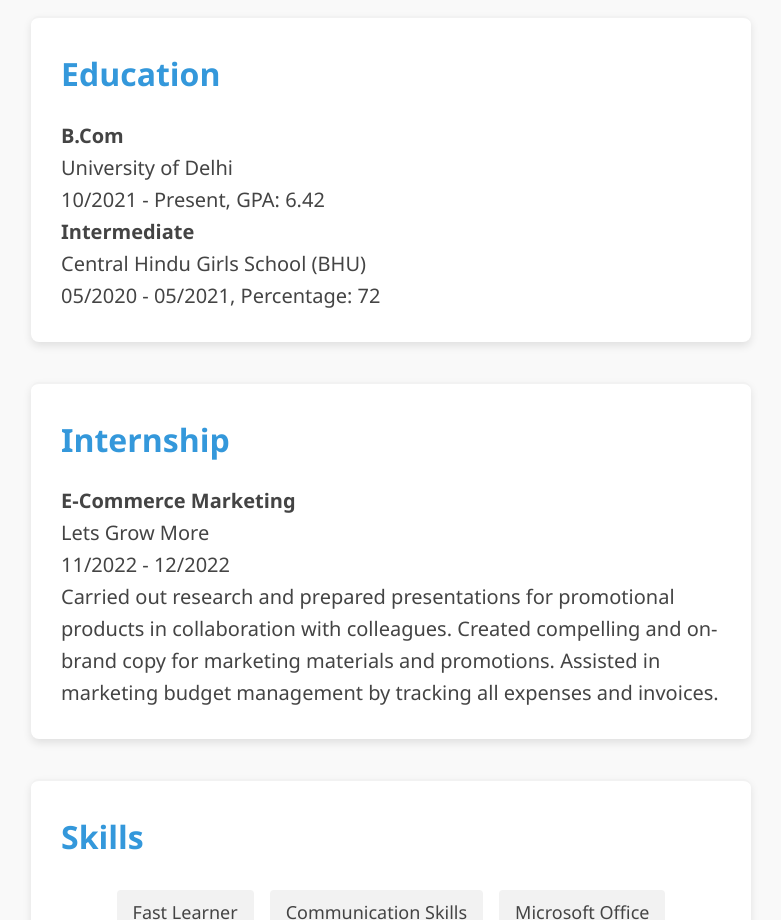
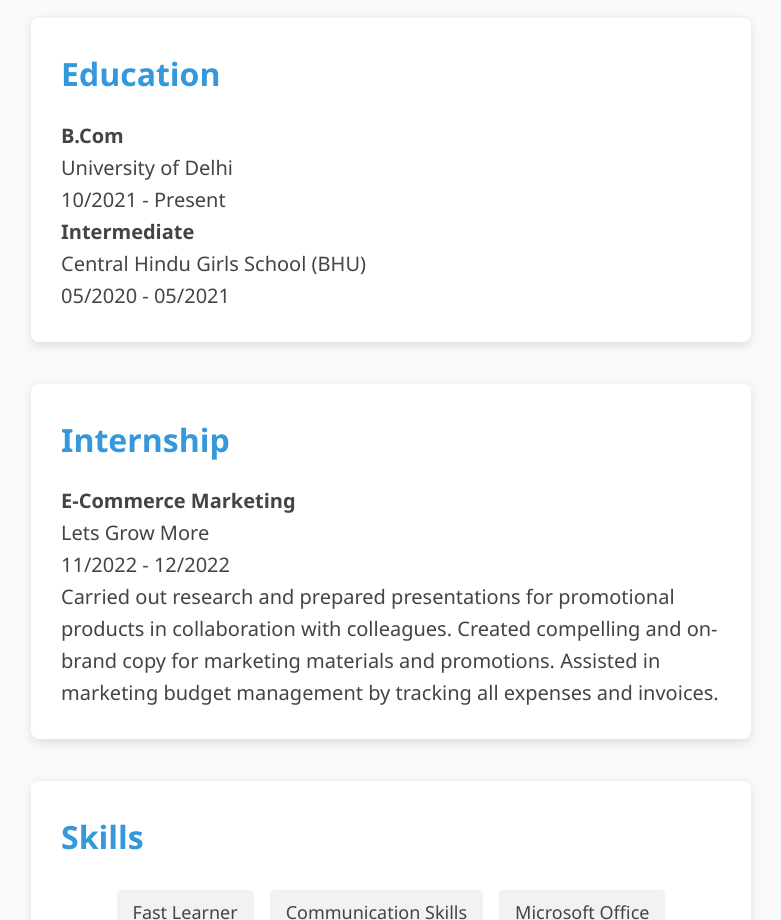
Before and after one commit to Amisha2631/MY_Resume, a plain HTML site: page index.html in a window 1280 px wide. Shown: the part 820-1740 px from the top of the page, without its empty margins (249-1030 px from the left). Drawn offline with Linux system fonts and the light colour scheme.

Commit message:
Update index.html

```diff
--- a/index.html
+++ b/index.html
@@ -192,12 +192,12 @@
       <p>
         <strong>B.Com</strong><br>
         University of Delhi<br>
-        10/2021 - Present, GPA: 6.42
+        10/2021 - Present
       </p>
       <p>
         <strong>Intermediate</strong><br>
         Central Hindu Girls School (BHU)<br>
-        05/2020 - 05/2021, Percentage: 72
+        05/2020 - 05/2021
       </p>
     </section>
 
```
